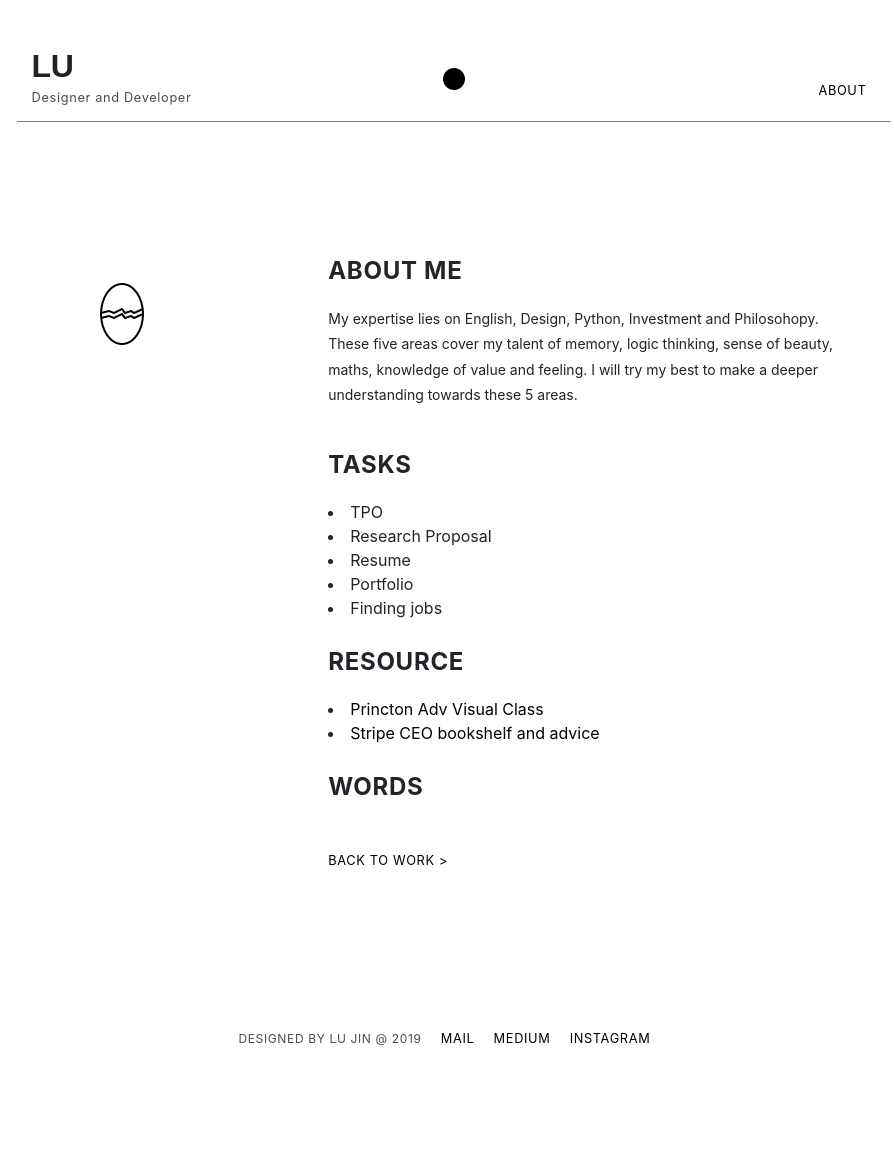
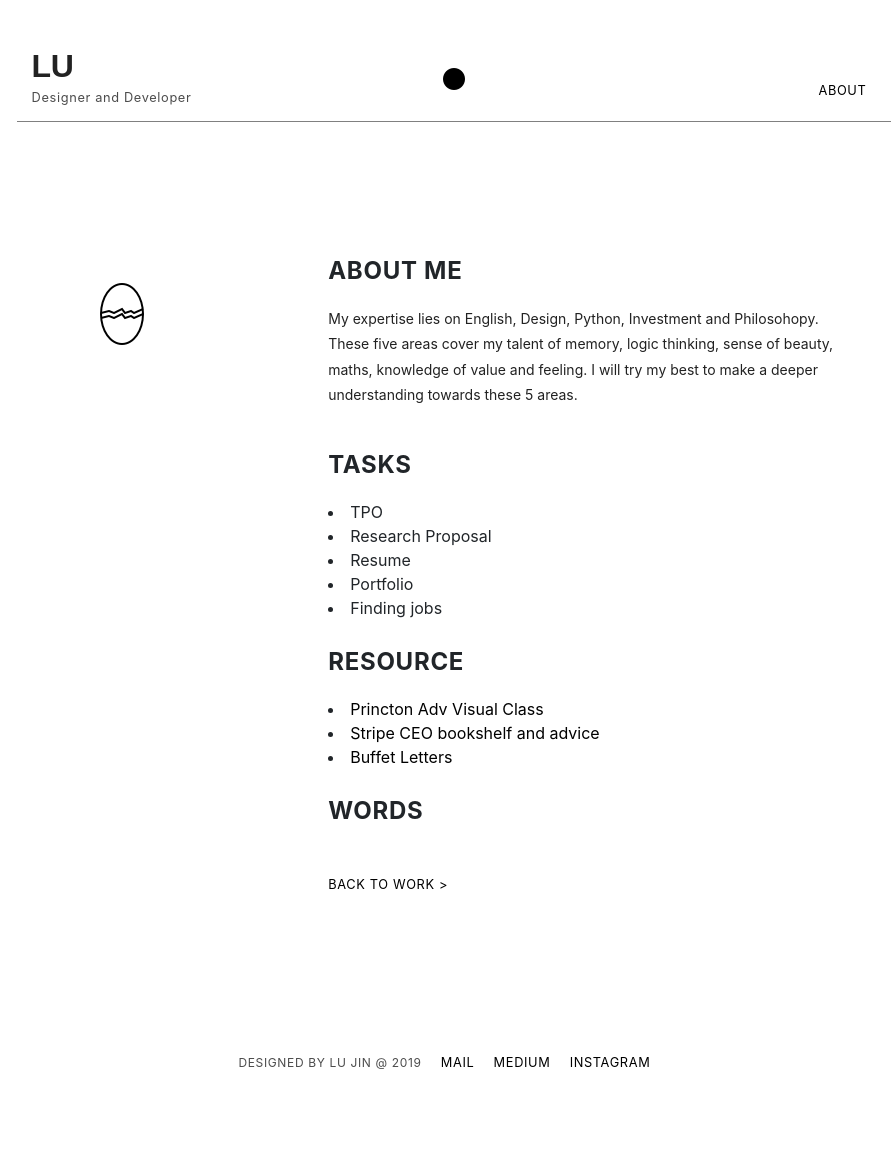
Before and after one commit to beforux/ShakeYourLove, a Jekyll site: the page list.html, which Jekyll copies as it is, in a window 1280 px wide. Shown: the whole page, without its empty margins (186-1080 px from the left). Built offline with Jekyll 4.4.1, drawn with Linux system fonts in a browser that asks for light colours; nearby versions of some CDN libraries; before the commit the page ends 1131 px from its top, so only the background shows below that.

Commit message:
Update list.html

```diff
--- a/list.html
+++ b/list.html
@@ -52,6 +52,7 @@
                   <h3>Resource</h3>
                  <li> <a href="http://i-n-t-e-r-f-a-c-e.org/">Princton Adv Visual Class</a></li>
                  <li> <a href="https://patrickcollison.com/bookshelf">Stripe CEO bookshelf and advice</a></li>
+                <li><a href="https://www.berkshirehathaway.com/"> Buffet Letters</a></li>
 
                   <h3>Words</h3>
 
```
